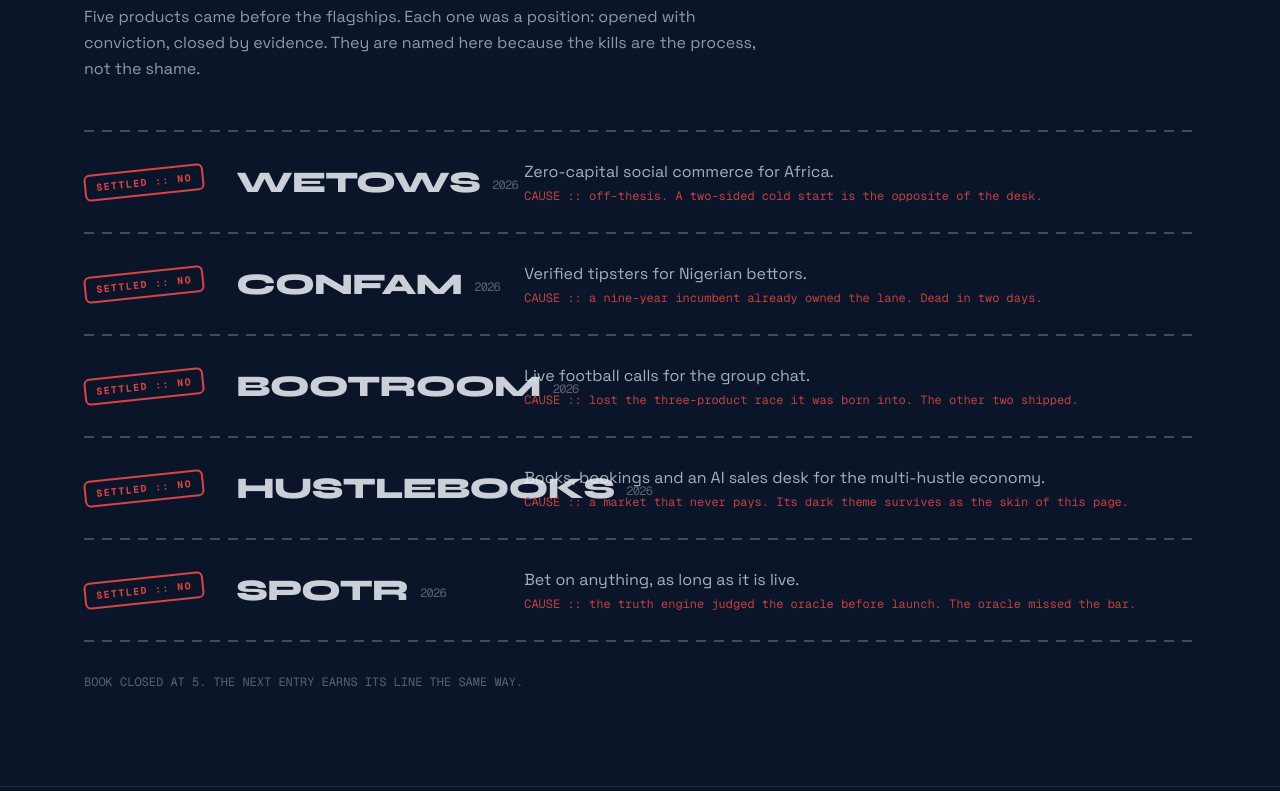
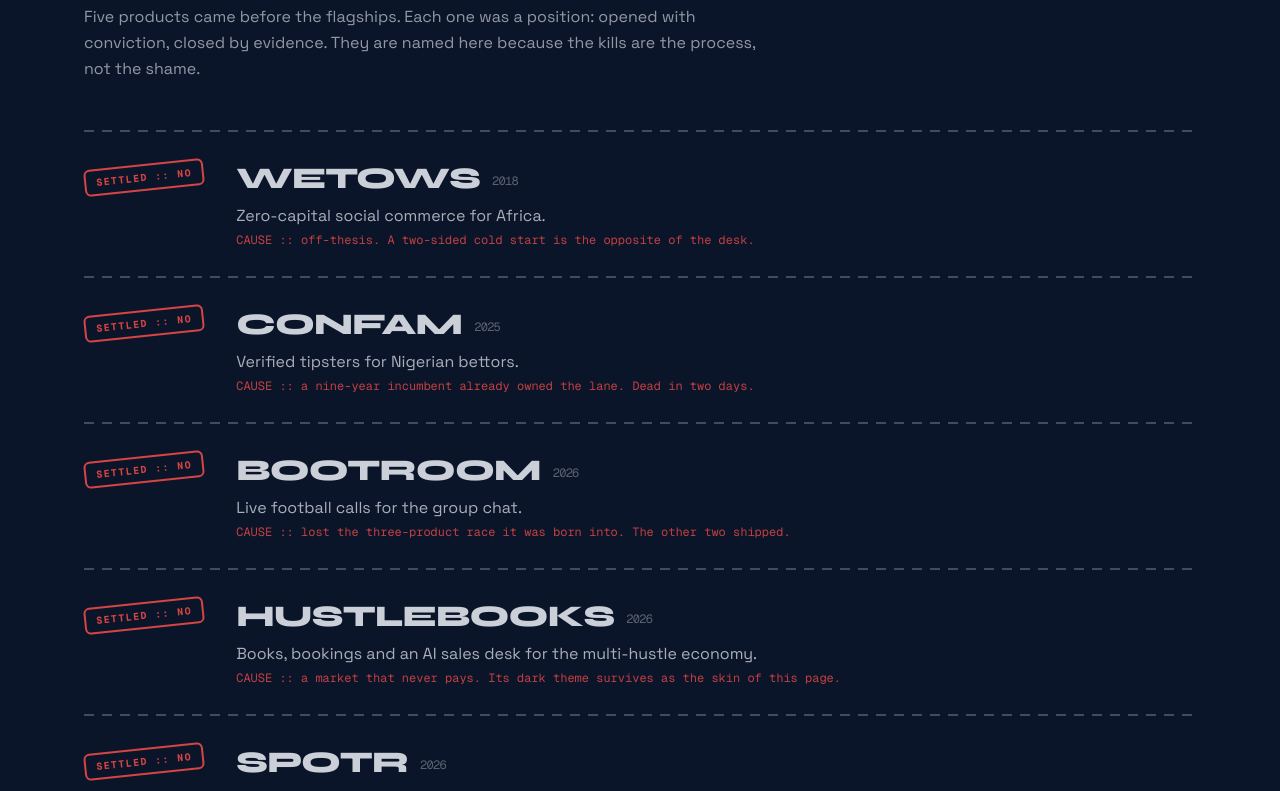
Before and after one commit to cnpierrepapi/onenept-site, a Next.js app: page / in a window 1280 px wide. Shown: the part 1660-2451 px from the top of the page. Built offline with nearby package versions, Linux system fonts and the light colour scheme.

Commit message:
Dead Book: stack name above writeup, correct spans, revise SPOTR settlement note

```diff
--- a/src/app/page.tsx
+++ b/src/app/page.tsx
@@ -41,13 +41,13 @@ const FLAGSHIPS = [
 const DEAD_BOOK = [
   {
     name: "WETOWS",
-    span: "2026",
+    span: "2018",
     thesis: "Zero-capital social commerce for Africa.",
     cause: "off-thesis. A two-sided cold start is the opposite of the desk.",
   },
   {
     name: "CONFAM",
-    span: "2026",
+    span: "2025",
     thesis: "Verified tipsters for Nigerian bettors.",
     cause: "a nine-year incumbent already owned the lane. Dead in two days.",
   },
@@ -69,7 +69,7 @@ const DEAD_BOOK = [
     span: "2026",
     thesis: "Bet on anything, as long as it is live.",
     cause:
-      "the truth engine judged the oracle before launch. The oracle missed the bar.",
+      "bad actors found the exploit and named their price, and the marketing partner walked at halftime with nothing delivered. The tech held up better than the environment.",
   },
 ];
 
@@ -250,18 +250,18 @@ export default function Home() {
             {DEAD_BOOK.map((d) => (
               <div key={d.name} className="reveal">
                 <div className="receipt-tear" />
-                <div className="flex flex-col gap-3 py-7 sm:flex-row sm:items-center sm:gap-8">
-                  <span className="stamp inline-block w-fit shrink-0 rounded-md px-2.5 py-1 font-mono text-[10px] font-bold">
+                <div className="flex flex-col gap-3 py-7 sm:flex-row sm:items-start sm:gap-8">
+                  <span className="stamp mt-1 inline-block w-fit shrink-0 rounded-md px-2.5 py-1 font-mono text-[10px] font-bold">
                     SETTLED :: NO
                   </span>
-                  <h3 className="font-display text-3xl font-extrabold tracking-tight text-ink/85 sm:w-64 sm:shrink-0">
-                    {d.name}
-                    <span className="ml-3 align-middle font-mono text-xs font-normal text-ink/35">
-                      {d.span}
-                    </span>
-                  </h3>
-                  <div className="flex-1">
-                    <p className="text-ink/70">{d.thesis}</p>
+                  <div className="min-w-0 flex-1">
+                    <h3 className="font-display text-2xl font-extrabold tracking-tight text-ink/85 sm:text-3xl">
+                      {d.name}
+                      <span className="ml-3 align-middle font-mono text-xs font-normal text-ink/35">
+                        {d.span}
+                      </span>
+                    </h3>
+                    <p className="mt-2 text-ink/70">{d.thesis}</p>
                     <p className="mt-1 font-mono text-xs text-rust/90">
                       CAUSE :: {d.cause}
                     </p>
```
